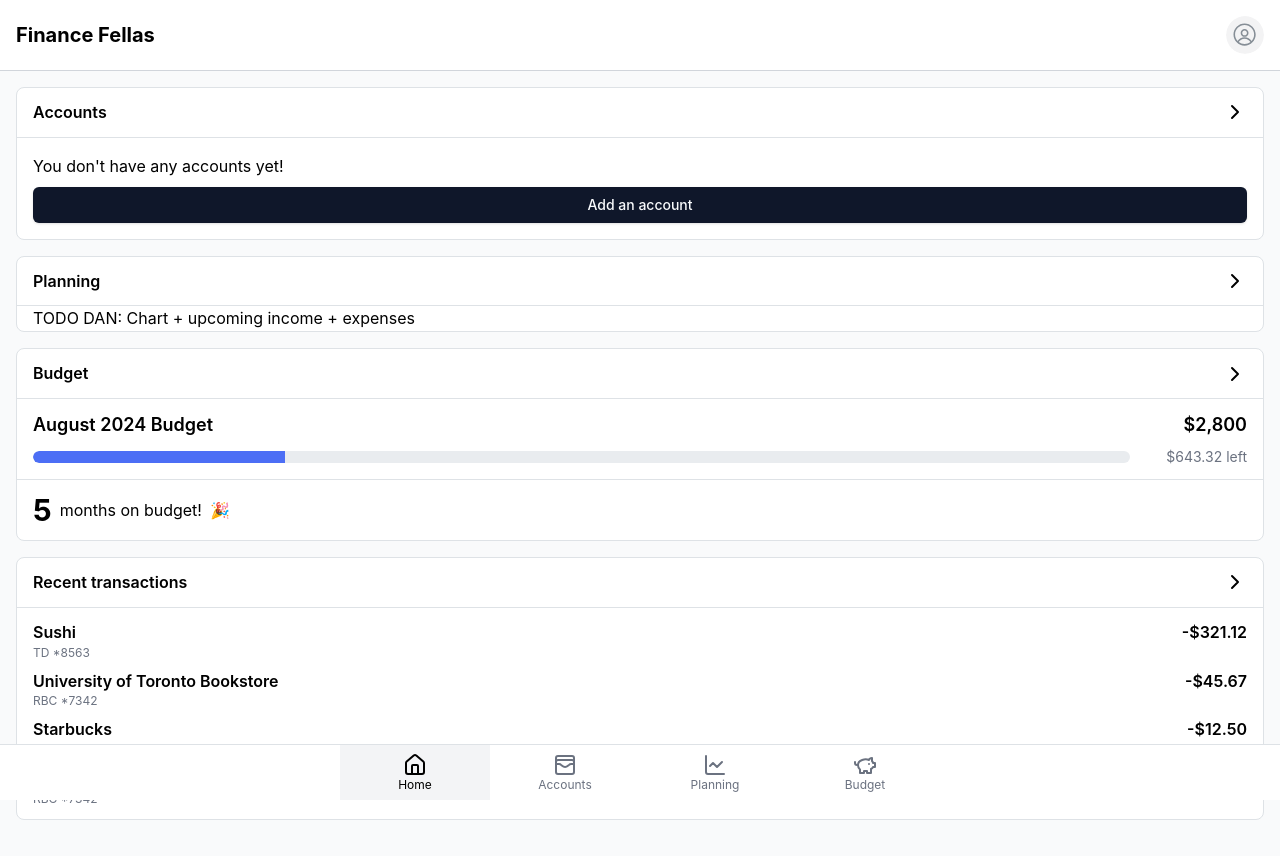
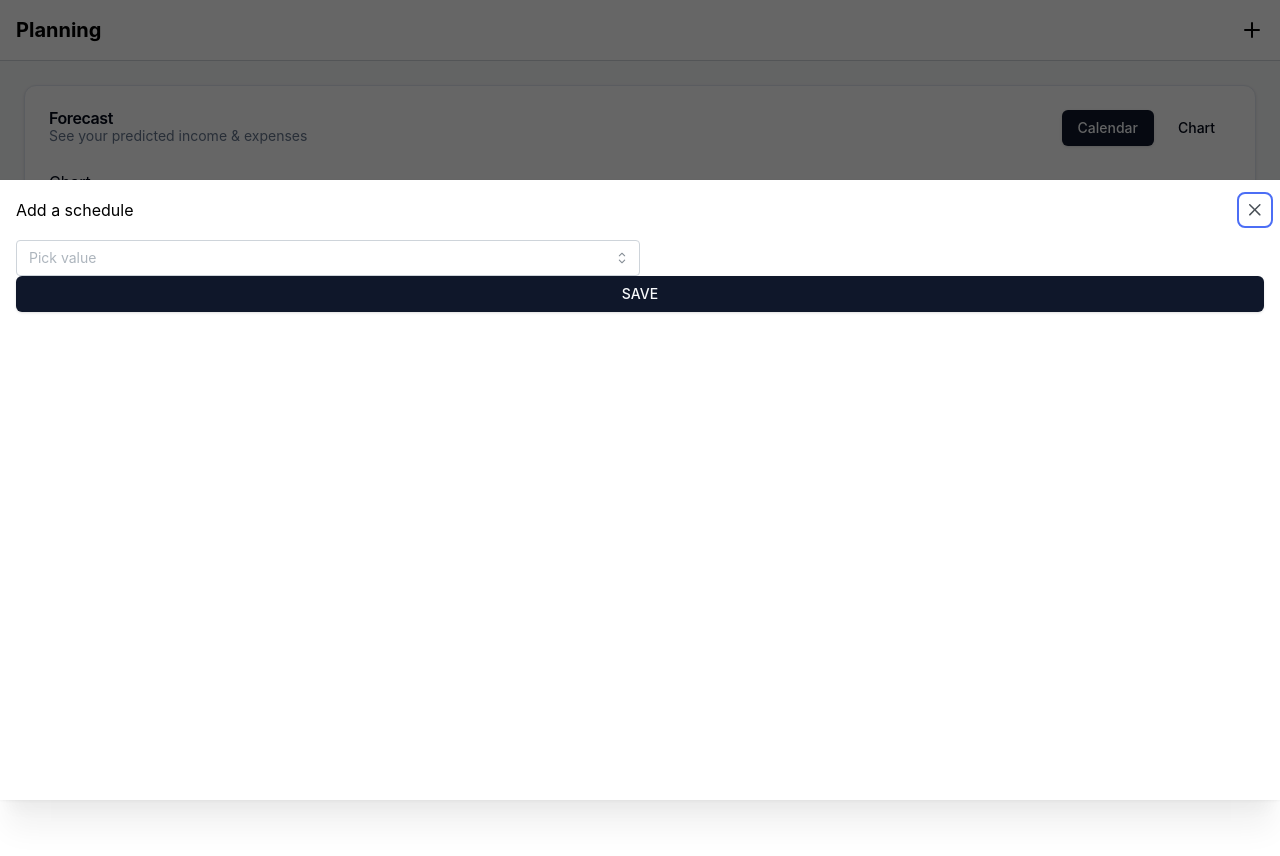
Before and after one commit to Prushka/finance-new, a React (Vite) app: page /#/planning in a window 1280 px wide. Before the commit this address led to /. Shown: the top 856 px of the page. After the commit the page ends 800 px from the top, so only its background shows below. Built offline with nearby package versions, Linux system fonts and the light colour scheme.

Commit message:
Use hash route

```diff
--- a/index.html
+++ b/index.html
@@ -2,9 +2,17 @@
 <html lang="en">
   <head>
     <meta charset="UTF-8" />
-    <link rel="icon" type="image/svg+xml" href="/vite.svg" />
+    <link rel="icon" type="image/svg+xml" href="/finance.png" />
     <meta name="viewport" content="width=device-width, initial-scale=1.0" />
     <title>Finance Fellas</title>
+
+
+    <meta name="theme-color" content="#FFC932">
+    <meta property="og:title" content="Finance Fellas">
+    <meta property="og:description" content="Finance Fellas is a platform for managing your finances in one place!">
+    <meta property="og:image" content="/finance.png">
+    <meta property="og:url" content="https://f.lyu.sh">
+    <meta property='og:site_name' content='Finance Fellas!' />
   </head>
   <body>
     <div id="root"></div>
--- a/package.json
+++ b/package.json
@@ -11,6 +11,7 @@
     "format": "prettier --write .",
     "deploy": "vite build && echo 'f.lyu.sh' > ./dist/CNAME && echo '' > ./dist/.nojekyll && npx gh-pages -d dist -t true"
   },
+  "homepage": "https://f.lyu.sh",
   "dependencies": {
     "@hookform/resolvers": "^3.9.0",
     "@mantine/carousel": "^7.11.2",
--- a/src/Root.tsx
+++ b/src/Root.tsx
@@ -11,7 +11,7 @@ import {Toaster} from "sonner";
 
 const NAV_BUTTONS = [
   { label: "Home", to: "/", icon: <HomeIcon />, includes: ["transactions"] },
-  { label: "Accounts", to: "/accounts", icon: <WalletCardsIcon />, includes: ["add"] },
+  { label: "Accounts", to: "/accounts", icon: <WalletCardsIcon />, includes: ["accounts-add"] },
   { label: "Planning", to: "/planning", icon: <ChartLineIcon /> },
   { label: "Budget", to: "/budget", icon: <PiggyBankIcon /> },
 ];
@@ -34,7 +34,7 @@ export default function Root() {
               to={to}
               className={({ isActive }) => {
                 if (includes) {
-                  if (includes.some((path) => window.location.pathname.includes(path))) {
+                  if (includes.some((path) => window.location.hash.includes(path))) {
                     isActive = true;
                   }
                 }
--- a/src/main.tsx
+++ b/src/main.tsx
@@ -1,7 +1,7 @@
 import React from "react";
 import ReactDOM from "react-dom/client";
 import "./index.css";
-import { createBrowserRouter, RouterProvider } from "react-router-dom";
+import {createHashRouter, RouterProvider} from "react-router-dom";
 import Root from "@/Root.tsx";
 import { createTheme, MantineProvider } from "@mantine/core";
 import Home from "./pages/Home";
@@ -15,7 +15,7 @@ const theme = createTheme({
   primaryColor: "indigo",
 });
 
-const router = createBrowserRouter([
+const router = createHashRouter([
   {
     path: "/",
     element: <Root />,
@@ -29,7 +29,7 @@ const router = createBrowserRouter([
         element: <Accounts />,
       },
       {
-        path: "add",
+        path: "accounts-add",
         element: <AddAccount />
       },
       {
--- a/src/pages/Accounts.tsx
+++ b/src/pages/Accounts.tsx
@@ -46,13 +46,23 @@ export function CO() {
 
 const options = ["1M", "3M", "6M", "1Y", "ALL"]
 
-function DateSelect() {
-    const [selected, setSelected] = useState("1M");
+export function TabGroup({options,
+                         className
+                         }: { options: string[], className?: string }) {
+    const [selected, setSelected] = useState(options[0]);
     return <div className={"flex p-1 rounded-xl w-full bg-gray-100 gap-2 " +
-        "justify-between border border-gray-800"}>
+        `justify-between border border-gray-800 ${className}`}>
         {options.map((o) => <Button variant={"ghost"} key={o} className={`rounded-lg border
          ${selected === o ? "!bg-white border-gray-800" : "border-gray-100"}`}
                                     onClick={() => setSelected(o)}>{o}</Button>)}
+    </div>
+}
+
+export function TabGroup2({options, className, selected, setSelected}: { options: string[], className?: string, selected: string, setSelected: any }) {
+    return <div className={`flex gap-2 ${className}`}>
+        {options.map((o) =>
+            <Button key={o} variant={selected === o ? "default" : "ghost"}
+                    onClick={() => setSelected(o)}>{o}</Button>)}
     </div>
 }
 
@@ -68,7 +78,7 @@ export function AccountDetails({bank}: { bank: Bank }) {
                     <ArrowLeftIcon/>
                 </Link>
                 <div className={"flex gap-2"}>
-                    <img src={"/" + bank.img} className={"w-8 h-8 rounded-full"}/>
+                    <img src={"./" + bank.img} className={"w-8 h-8 rounded-full"}/>
                 </div>
             </div>
         </div>
@@ -89,7 +99,7 @@ export function AccountDetails({bank}: { bank: Bank }) {
                 </CardContent>
                 <CardFooter>
 
-                    <DateSelect/>
+                    <TabGroup options={options}/>
                 </CardFooter>
             </Card>
 
@@ -328,7 +338,7 @@ export default function Accounts() {
         <div className="z-50 sticky top-0 bg-white p-4 border-b-[1px] border-b-gray-300 flex flex-col gap-6">
             <div className="flex justify-between items-center w-full">
                 <h1 className="text-xl font-bold">Accounts</h1>
-                <Link to={"/add"}>
+                <Link to={"/accounts-add"}>
                     <PlusIcon/>
                 </Link>
             </div>
@@ -336,7 +346,7 @@ export default function Accounts() {
         <div className={"flex flex-col gap-6 p-6"}>
             {Object.values(acc).length === 0 ?
                 <Card onClick={() => {
-                    navigate("/add")
+                    navigate("/accounts-add")
                 }}>
                     <CardHeader>
                         <CardTitle>You don't have any accounts yet</CardTitle>
@@ -468,7 +478,7 @@ function BankCard({bank}: { bank: Bank }) {
 }
 
 function AccountRow({a}: { a: Account }) {
-    return <Row2 name={a.name} description={a.description} icon={a.icon} value={a.balance.toFixed(2)}/>
+    return <Row2 name={a.name} description={a.description} icon={a.icon} value={'$'+a.balance.toFixed(2)}/>
 }
 
 export function Row2({icon, name, description, value}: { icon: any, name: string, description: string, value: string }) {
@@ -483,7 +493,7 @@ export function Row2({icon, name, description, value}: { icon: any, name: string
             </div>
         </div>
         <div className={"flex gap-2 self-start"}>
-            <p className={"text-lg"}>${value}</p>
+            <p className={"text-lg"}>{value}</p>
         </div>
     </div>
 }
--- a/src/pages/Home.tsx
+++ b/src/pages/Home.tsx
@@ -52,7 +52,7 @@ export default function Home() {
                   <Button
                   onClick={(e)=>{
                     e.stopPropagation()
-                    navigate("/add")
+                    navigate("/accounts-add")
                   }}
                   >Add an account</Button>
                 </div>
@@ -60,7 +60,7 @@ export default function Home() {
                     <Row2 icon={
                   <img src={img} className={"w-10 h-10 rounded-full"}/>
                 } name={name} description={`${Object.values(accounts).length} accounts`} value={
-                    `${Object.values(accounts).reduce(
+                    `$${Object.values(accounts).reduce(
                         (acc, {balance}) => acc + balance, 0
                     ).toFixed(2)}`
                   }/>
--- a/src/pages/Planning.tsx
+++ b/src/pages/Planning.tsx
@@ -1,3 +1,190 @@
+import {
+    BanknoteIcon,
+    BriefcaseIcon,
+    CreditCard,
+    House,
+    PlusIcon,
+    ShoppingBasketIcon
+} from "lucide-react";
+
+import { Input, InputBase, Combobox, useCombobox } from '@mantine/core';
+import {
+    Card,
+    CardContent,
+    CardDescription,
+    CardFooter,
+    CardHeader,
+    CardTitle,
+} from "@/components/ui/card"
+import {Row2, TabGroup, TabGroup2} from "@/pages/Accounts.tsx";
+import React, {useState} from "react";
+import {Drawer} from "@mantine/core";
+import {useDisclosure} from "@mantine/hooks";
+import {Button} from "@/components/ui/button.tsx";
+
+const size = 18;
+
+const schedules:
+    { [key: string]: Schedule[] }
+    = {
+    expenses: [
+        {
+            name: "Rent",
+            amount: 1600,
+            date: "2024-08-10",
+            icon: <House size={size}/>,
+        },
+        {
+            name: "Groceries",
+            amount: 200,
+            date: "2024-08-08",
+            icon: <ShoppingBasketIcon size={size}/>,
+        },
+        {
+            name: "Credit Card",
+            amount: 70,
+            date: "2024-08-20",
+            auto: true,
+            icon: <CreditCard size={size}/>,
+        },
+    ],
+    income: [
+        {
+            name: "Paycheck",
+            amount: 3000,
+            date: "2024-08-05",
+            icon: <BanknoteIcon size={size}/>,
+        },
+        {
+            name: "Freelance",
+            amount: 500,
+            date: "2024-08-15",
+            icon: <BriefcaseIcon size={size}/>,
+        },
+    ]
+}
+
+function ScheduleDrawer({opened, close}: { opened: boolean, close: () => void }) {
+
+    return <Drawer opened={opened} onClose={close} size={"lg"}
+                   position={"bottom"}
+                   title={"Add a schedule"}>
+        <div className={"grid grid-cols-2"}>
+            <ScheduleType/>
+            <Button className={"col-span-2"}>SAVE</Button>
+        </div>
+    </Drawer>
+}
+
 export default function Planning() {
-  return <></>;
+    const [t, setT] = useState("Calendar")
+    const [d, setD] = useState("Expenses")
+    const [opened, {open, close}] = useDisclosure(true);
+
+    return <>
+        <div className="z-50 sticky top-0 bg-white p-4 border-b-[1px] border-b-gray-300 flex flex-col gap-6">
+            <div className="flex justify-between items-center w-full">
+                <h1 className="text-xl font-bold self-center">Planning</h1>
+
+
+                <PlusIcon onClick={open}/>
+            </div>
+        </div>
+        <div className={"flex flex-col gap-6 p-6"}>
+            <ScheduleDrawer opened={opened} close={close}/>
+            <Card>
+                <CardHeader>
+                    <div className={"flex justify-between gap-2 items-center"}>
+                        <div className={"flex flex-col"}>
+                            <CardTitle>Forecast</CardTitle>
+                            <CardDescription>See your predicted income & expenses</CardDescription>
+                        </div>
+                        <TabGroup2 selected={t} setSelected={setT} options={["Calendar", "Chart"]}/>
+                    </div>
+                </CardHeader>
+
+                <CardContent>
+                    {t === "calendar" ?
+                        <div>Calendar</div> :
+                        <div>Chart</div>}
+                </CardContent>
+                <CardFooter className={"flex justify-center items-center"}>
+                    <TabGroup className={"max-w-80"} options={["Week", "Month", "Year"]}/>
+                </CardFooter>
+            </Card>
+
+            <Card>
+                <CardHeader>
+                    <div className={"flex justify-between gap-2 items-center"}>
+                        <CardTitle>Schedules</CardTitle>
+                        <TabGroup2 selected={d} setSelected={setD} options={["Expenses", "Income"]}/>
+                    </div>
+                </CardHeader>
+                <CardContent className={"flex flex-col gap-4"}>
+                    {d === "Expenses" ?
+                        schedules.expenses.map((a, index) => (<ScheduleRow key={index} schedule={a} prefix={"-"}/>)
+                        ) : schedules.income.map((a, index) => (<ScheduleRow key={index} schedule={a}/>))
+                    }
+                </CardContent>
+            </Card>
+        </div>
+    </>;
 }
+
+interface Schedule {
+    name: string
+    amount: number
+    date: string
+    icon: any
+    auto?: boolean
+}
+
+function ScheduleRow({schedule, prefix = ""}: { schedule: Schedule, prefix?: string }) {
+    const {name, amount, date, icon} = schedule
+    const d = new Date(date).toLocaleDateString()
+    const inDays = Math.floor((new Date(d).getTime() - new Date().getTime()) / (1000 * 60 * 60 * 24))
+    return <Row2 icon={icon} name={name} description={date + ` (In ${inDays} days)`}
+                 value={`${prefix}$${amount.toFixed(2)}`}/>
+}
+const groceries = ['Rent', 'Groceries', 'Income', 'Freelance', 'Credit Card'];
+
+function ScheduleType() {
+    const combobox = useCombobox({
+        onDropdownClose: () => combobox.resetSelectedOption(),
+    });
+
+    const [value, setValue] = useState<string | null>(null);
+
+    const options = groceries.map((item) => (
+        <Combobox.Option value={item} key={item}>
+            {item}
+        </Combobox.Option>
+    ));
+
+    return (
+        <Combobox
+            store={combobox}
+            onOptionSubmit={(val) => {
+                setValue(val);
+                combobox.closeDropdown();
+            }}
+        >
+            <Combobox.Target>
+                <InputBase
+                    component="button"
+                    type="button"
+                    pointer
+                    rightSection={<Combobox.Chevron />}
+                    rightSectionPointerEvents="none"
+                    onClick={() => combobox.toggleDropdown()}
+                >
+                    {value || <Input.Placeholder>Pick value</Input.Placeholder>}
+                </InputBase>
+            </Combobox.Target>
+
+            <Combobox.Dropdown>
+                <Combobox.Options>{options}</Combobox.Options>
+            </Combobox.Dropdown>
+        </Combobox>
+    );
+}
```
Also changed, not shown: public/finance.png (added).
